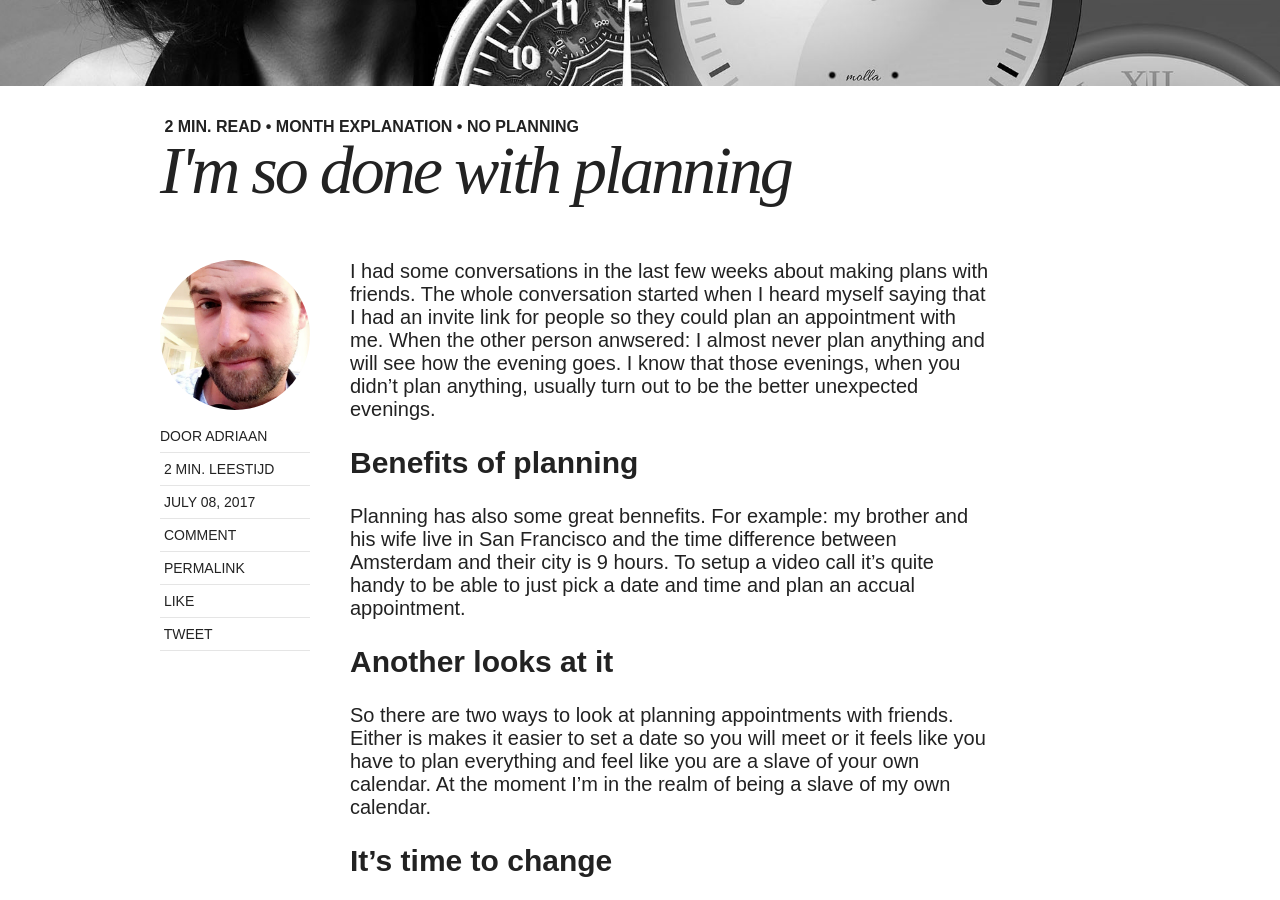
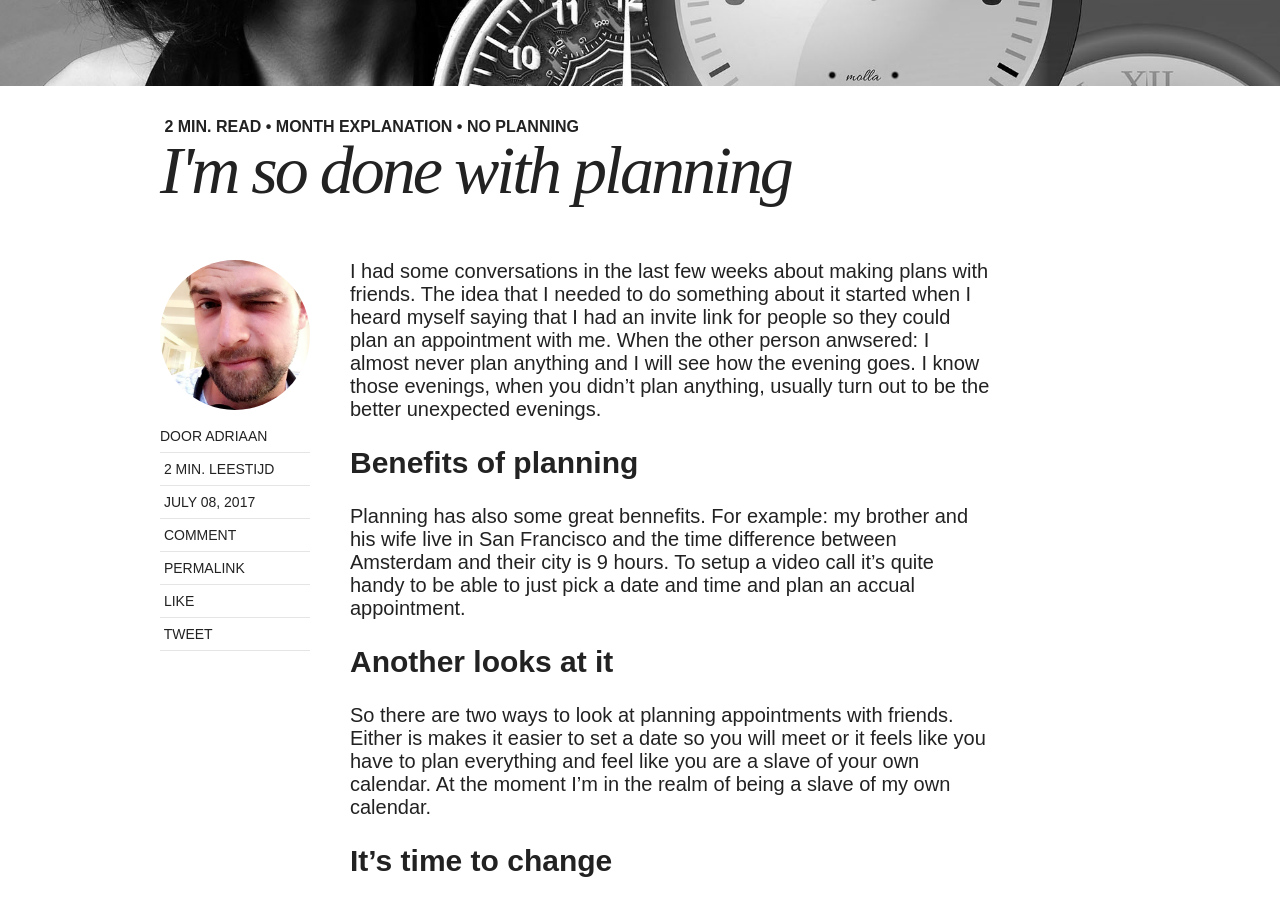
Before and after one commit to adriaandotcom/demaandvanadriaan, a Jekyll site: the page built from _posts/2017-07-08-i-am-done-with-planning.md, in a window 1280 px wide and 900 px high, scrolled down 602 px. Built offline with Jekyll 4.4.1, drawn with Linux system fonts in a browser that asks for light colours; nearby versions of some CDN libraries; comment, search, counter and statistics services are not loaded.

Commit message:
Update 2017-07-08-i-am-done-with-planning.md

```diff
--- a/_posts/2017-07-08-i-am-done-with-planning.md
+++ b/_posts/2017-07-08-i-am-done-with-planning.md
@@ -11,7 +11,7 @@ share: true
 readtime: 2
 ---
 
-I had some conversations in the last few weeks about making plans with friends. The whole conversation started when I heard myself saying that I had an invite link for people so they could plan an appointment with me. When the other person anwsered: I almost never plan anything and will see how the evening goes. I know that those evenings, when you didn't plan anything, usually turn out to be the better unexpected evenings.
+I had some conversations in the last few weeks about making plans with friends. The idea that I needed to do something about it started when I heard myself saying that I had an invite link for people so they could plan an appointment with me. When the other person anwsered: I almost never plan anything and I will see how the evening goes. I know those evenings, when you didn't plan anything, usually turn out to be the better unexpected evenings.
 
 ## Benefits of planning
 Planning has also some great bennefits. For example: my brother and his wife live in San Francisco and the time difference between Amsterdam and their city is 9 hours. To setup a video call it's quite handy to be able to just pick a date and time and plan an accual appointment.
```
